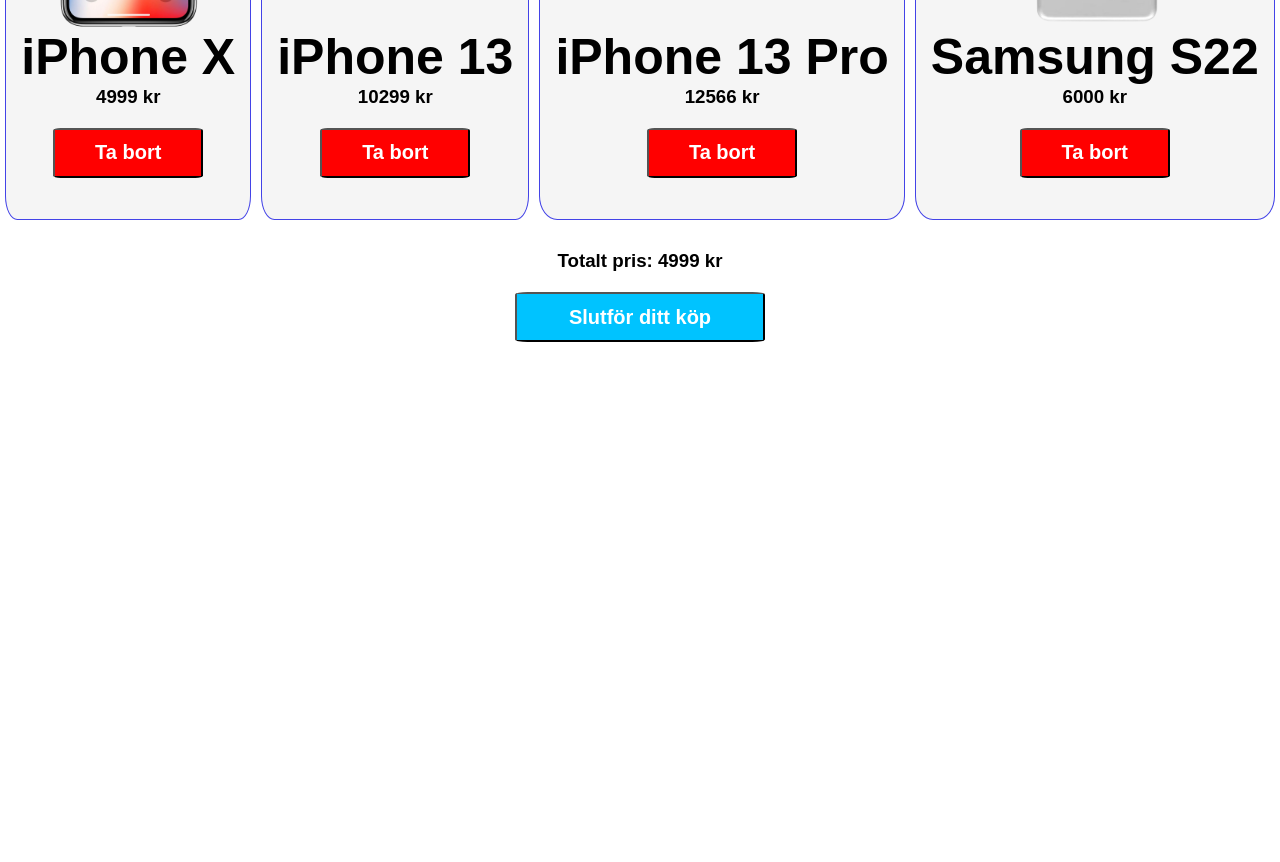
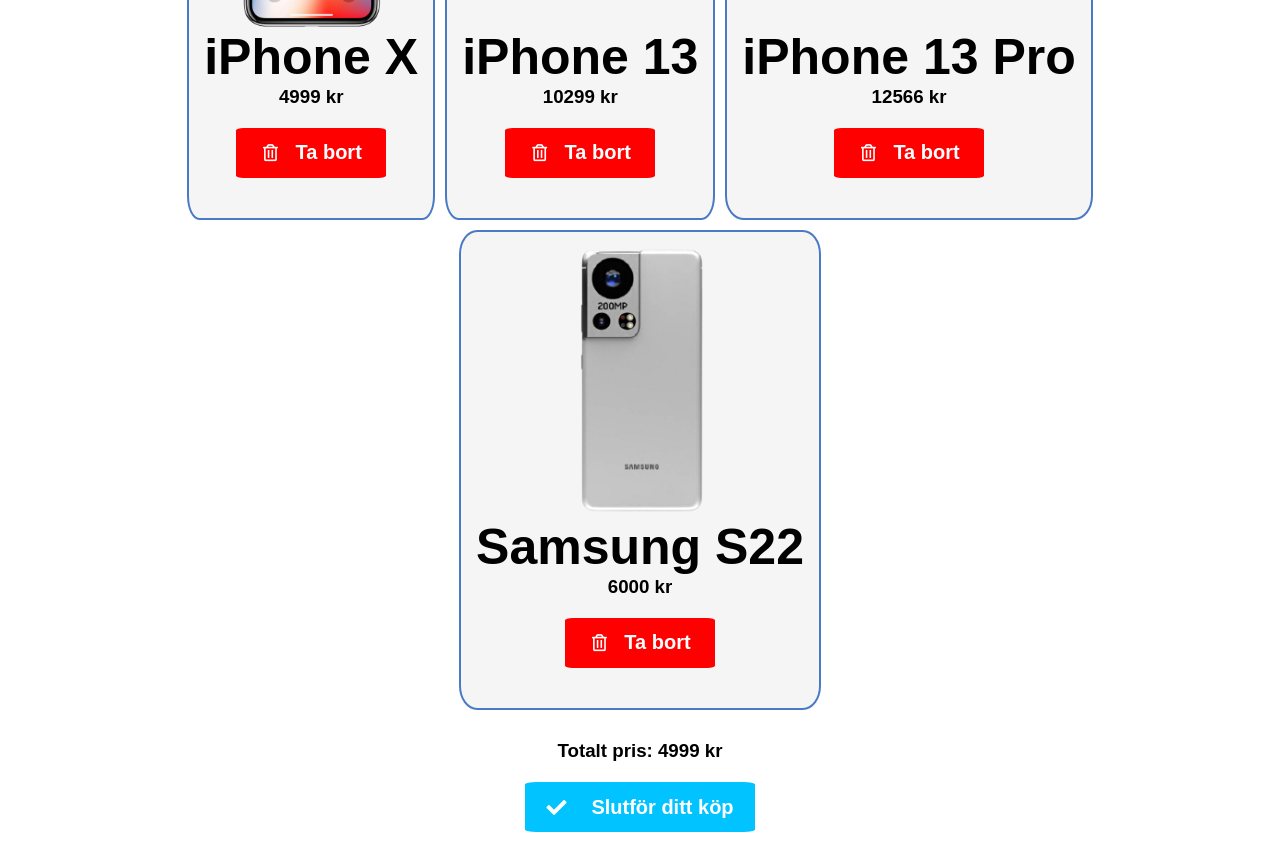
Before and after one commit to totaldekadens/TechStore, a plain HTML site: page cart.html in a window 1280 px wide. Shown: the part 509-1371 px from the top of the page. Before the commit the page ends 851 px from the top, so only its background shows below. Drawn offline with Linux system fonts and the light colour scheme.

Commit message:
Fixed the icons and made a click event

```diff
--- a/cart.js
+++ b/cart.js
@@ -82,20 +82,34 @@
     priceItem.innerText = shopping.Price + " kr"
     div.appendChild(priceItem)
 
-// Button
-let buttonContainer = document.createElement("button")
+// Button Container
+let buttonContainer = document.createElement("div")
     buttonContainer.classList.add("buttonContainer")
     div.appendChild(buttonContainer)
+    buttonContainer.addEventListener("click", deleteItem)
+    buttonContainer.style = "cursor:pointer"
 
-// icon Trash // not working!
-/* let iconTrash = document.createElement("i")
-    iconTrash.classList.add("far fa-trash-alt")
-    buttonContainer.appendChild(iconTrash) */
+// This function shall delete an item from the array (shoppingbag)
+    function deleteItem() {
+     alert("Den här funktionen skall ta bort produkten senare i processen")
+}
+
+
+ // div to trashcan in buttoncontainer
+let divTrash = document.createElement("div")
+    divTrash.classList.add("divTrash")
+    buttonContainer.appendChild(divTrash)
+    divTrash.innerHTML = '<i class="far fa-trash-alt"></i>'
+
+// div to text in buttoncontainer
+    let divButtonText = document.createElement("div")
+    divButtonText.classList.add("divButtonText")
+    buttonContainer.appendChild(divButtonText)
 
 // ButtonText // Need to add trash-icon
 let buttonText = document.createElement("h4")
     buttonText.innerText = "Ta bort"
-    buttonContainer.appendChild(buttonText)
+    divButtonText.appendChild(buttonText)
 
 }
 
@@ -113,9 +127,23 @@
 
 
 // ButtonCompletePurchase
-let buttonCompletePurchase = document.createElement("button")
+let buttonCompletePurchase = document.createElement("div")
     buttonCompletePurchase.classList.add("buttonCompletePurchase")
     main.appendChild(buttonCompletePurchase)
+    buttonCompletePurchase.addEventListener("click", completeTheOrder)
+    buttonCompletePurchase.style = "cursor:pointer"
+
+function completeTheOrder() {
+    alert("Den här funktionen ta bort allt från kundvagnen senare i processen")
+}
+
+
+// Container to check-icon
+let divComplete = document.createElement("div")
+    divComplete.classList.add("divComplete")
+    divComplete.innerHTML = ('<i class="fas fa-check"></i>')
+    buttonCompletePurchase.appendChild(divComplete)
+
 
 // ButtonCompletePurchaseText // Add a complete-icon
 let buttonCompletePurchaseText = document.createElement("h4")
--- a/css/cart.css
+++ b/css/cart.css
@@ -65,6 +65,9 @@
     justify-content: center;
     align-items: center;
     flex-wrap: wrap;
+    padding-bottom: 30px;
+    padding-left: 10px;
+    padding-right: 10px;
 }
 
 .cartTitle {
@@ -90,7 +93,7 @@
     padding-left: 15px;
     padding-right: 15px;
     height: 480px;
-    border: 1px solid rgb(67, 67, 231);
+    border: 2px solid rgb(74, 122, 197);
     border-radius: 5%;
     background-color: whitesmoke;
     margin-left: 5px;
@@ -137,8 +140,16 @@
 
     }
 
-.buttonContainer :hover {
-color: black;
+
+.divTrash {
+    display: flex;
+    justify-content: center;
+    align-items: center;
+    width: 20px;
+    height: 20px;
+    margin-right: 15px;
+    font-size: 17px;
+
 }
 
 
@@ -147,7 +158,7 @@
 }
 
 .buttonCompletePurchase {
-    width:250px;
+    width:230px;
     height: 50px;
     background-color: rgb(0, 195, 255);
     justify-content: center;
@@ -158,6 +169,13 @@
     font-size: 20px;
     margin-top: 20px;
     color: white;
+}
+
+.divComplete {
+    width: 20px;
+    height: 20px;
+    margin-right: 25px;
+    font-size: 20px;
 }
 
 @media screen and (max-width: 1250px) {
@@ -195,10 +213,11 @@
 .cartTitle {
     margin-top: 100px;
     font-size: 45px;
-
 }
 
-
+.divTrash {
+    margin-right: 8px;
+}
 
 @media screen and (max-width: 600px) {
 .title {
@@ -223,6 +242,8 @@
 
 .productImg {
     width: 90px;
+    margin-top: 5px;
+    margin-bottom: 5px;
 }
 
 h2 {
@@ -261,6 +282,11 @@
     font-size: 15px;
 }
 
+.divTrash {
+    font-size: 13px;
+}
+
+}
 
 @media screen and (max-width: 420px) {
 
@@ -288,6 +314,10 @@
     .cartTitle {
         margin-top: 80px;
         font-size: 25px;
+    }
+
+    .productImg {
+        width: 80px;
     }
 
 
```
